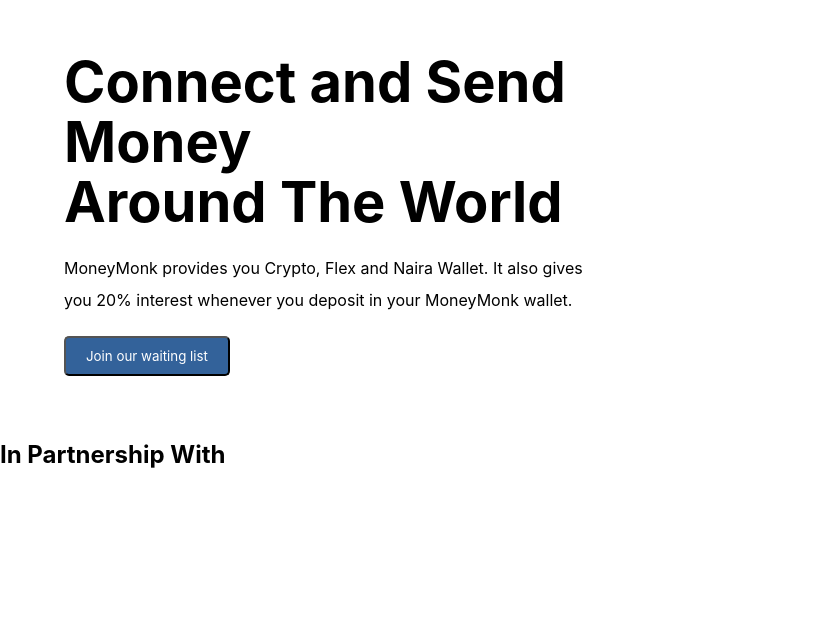
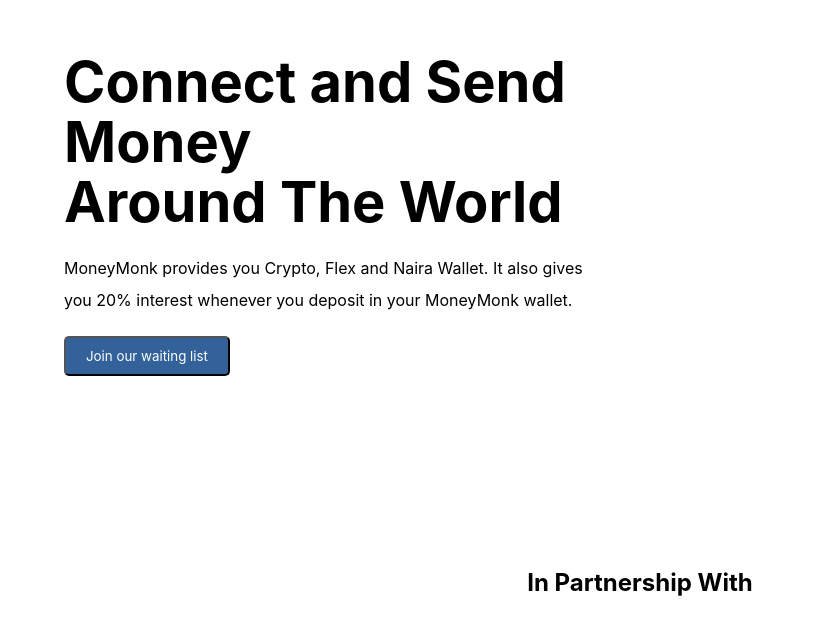
Before and after one commit to Angel-ifechukwu/Moneymonk, a plain HTML site: page index.html in a window 1280 px wide. Shown: the part 1455-2090 px from the top of the page, without its empty margins (0-814 px from the left). Before the commit the page ends 1944 px from the top, so only its background shows below. Drawn offline with Linux system fonts and the light colour scheme.

Commit message:
recently pushed

```diff
--- a/style.css
+++ b/style.css
@@ -8,17 +8,13 @@
     }
 
     /* What does this work for? */
-
     /*
     div.navbar {
       display: flex;
       justify-content: space-between;
-      padding: 1% 5%;
-      width: 50vw;
-      background: burlywood;
+      margin: 0 5% 5%;
     }
     */
-
     div.logo {
       display: flex;
       font-size: 25px;
@@ -106,6 +102,7 @@
     div.main-content img {
       width: 400px;
       border-radius: 3px;
+      background: white;
     }
 
     /*
@@ -201,6 +198,7 @@
     line-height: 2;
     padding: 30% 5% 5% 5%;
     background-color: white;
+
  }
 
  div.sub-content.heading {
@@ -217,6 +215,7 @@
     width: 60%;
     font-size: 3.5rem;
     line-height: 60px;
+    padding: 20px 0;
 }
 
 .heading button {
@@ -234,22 +233,29 @@ div.sub-content img {
 
 }
 
-footer {
-    display: flex;
-    justify-content: center;
-    text-align: center;
+div.footer {
     font-weight: 600;
-      padding: 50% 5% 5% 5%;
+    margin: auto;
+    padding: 10% 5% 5% 5%;
 }
- footer h2 {
-    text-align: center;
-    padding: 50% 5% 5% 5%;
+
+ div.footer h2 {
+  text-align: center;
+
+}
+
+.images {
+  display: block;
+
+  margin: 0 auto;
 
 }
 
 
+
+
 :root {
-    --section-width: 1200px;
+
     --section-padding: 4rem;
 }
 
```
